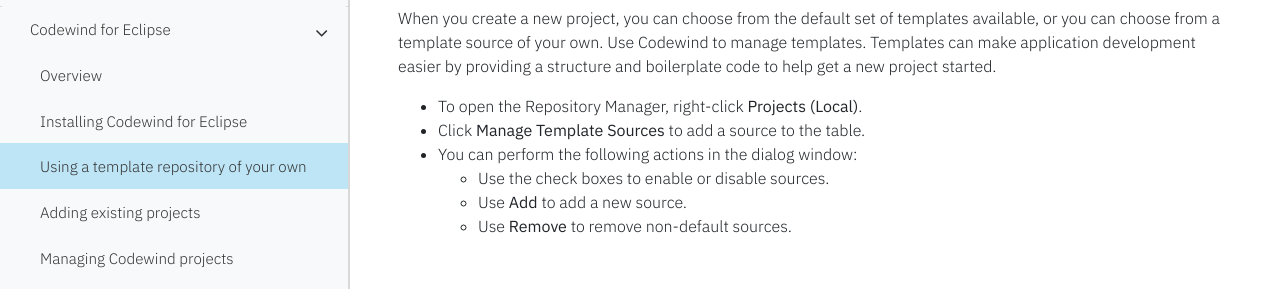
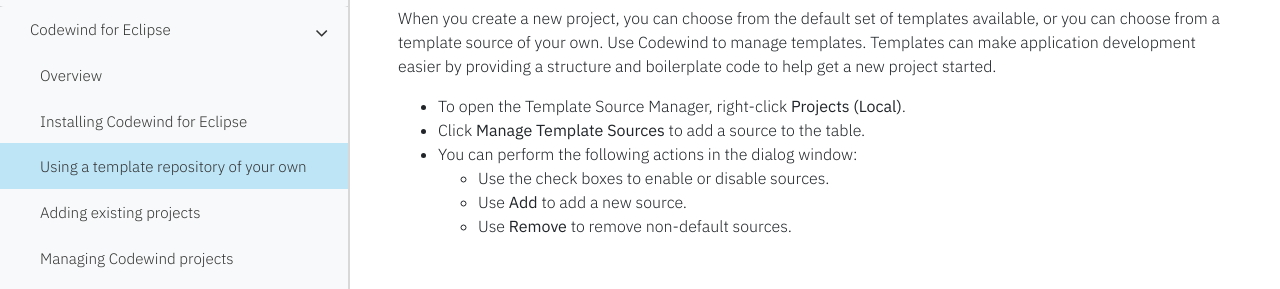
Before and after one commit to eclipse-archived/codewind-docs, a Jekyll site: the page built from docs/_documentations/mdt-eclipse-usingadifferenttemplate.md, in a window 1280 px wide and 900 px high. Shown: the part 213-502 px from the top of the window. Built offline with Jekyll 4.4.1, drawn with Linux system fonts in a browser that asks for light colours; nearby versions of some CDN libraries.

Commit message:
Editing based on feedback
Signed-off-by: Sarah Ishida <sishida@us.ibm.com>

```diff
--- a/docs/_documentations/mdt-eclipse-usingadifferenttemplate.md
+++ b/docs/_documentations/mdt-eclipse-usingadifferenttemplate.md
@@ -14,7 +14,7 @@ parent: usingcodewind
 
 When you create a new project, you can choose from the default set of templates available, or you can choose from a template source of your own. Use Codewind to manage templates. Templates can make application development easier by providing a structure and boilerplate code to help get a new project started.
 
-- To open the Repository Manager, right-click **Projects (Local)**.
+- To open the Template Source Manager, right-click **Projects (Local)**.
 - Click **Manage Template Sources** to add a source to the table.
 - You can perform the following actions in the dialog window:
   - Use the check boxes to enable or disable sources.
```
